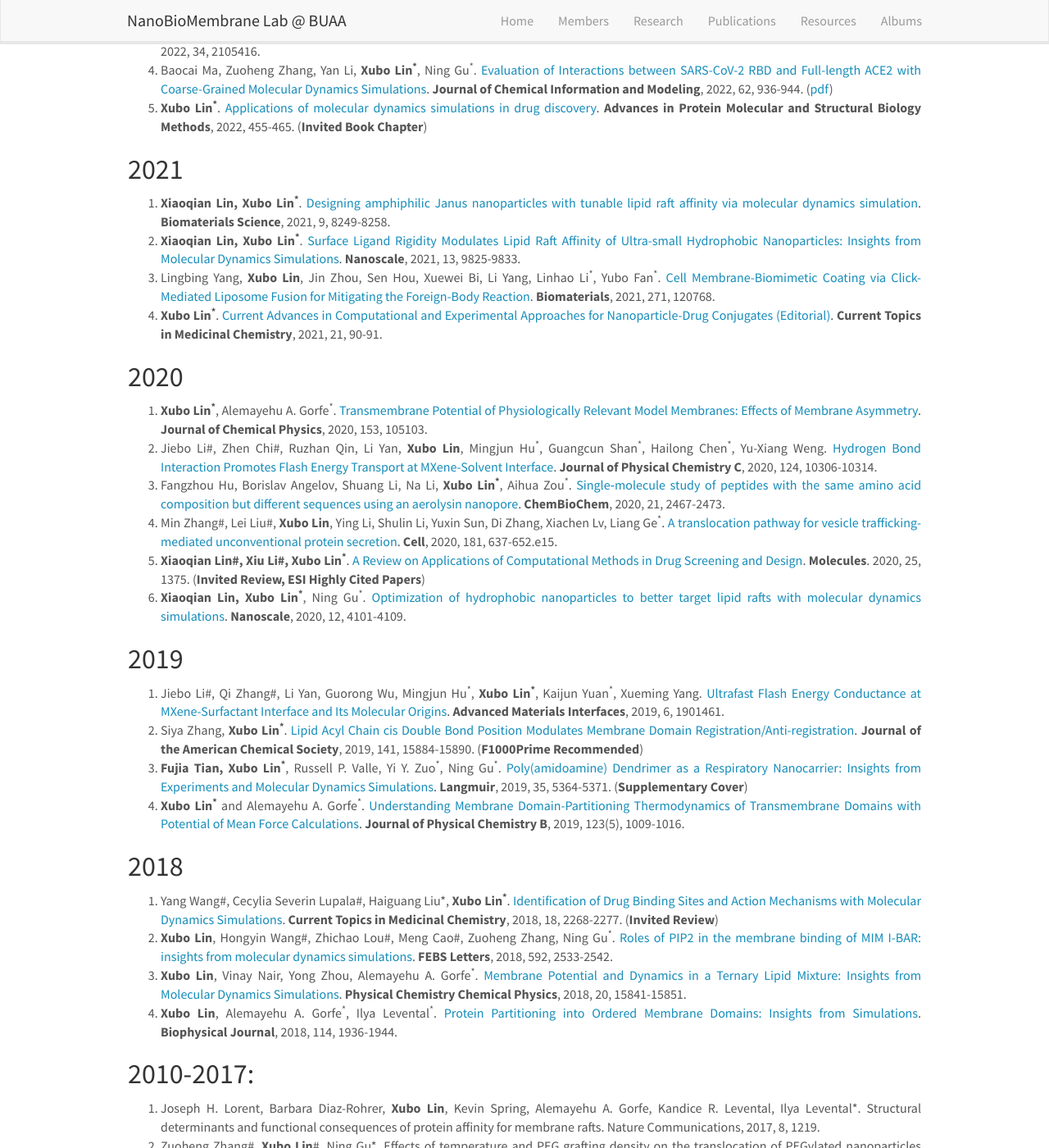
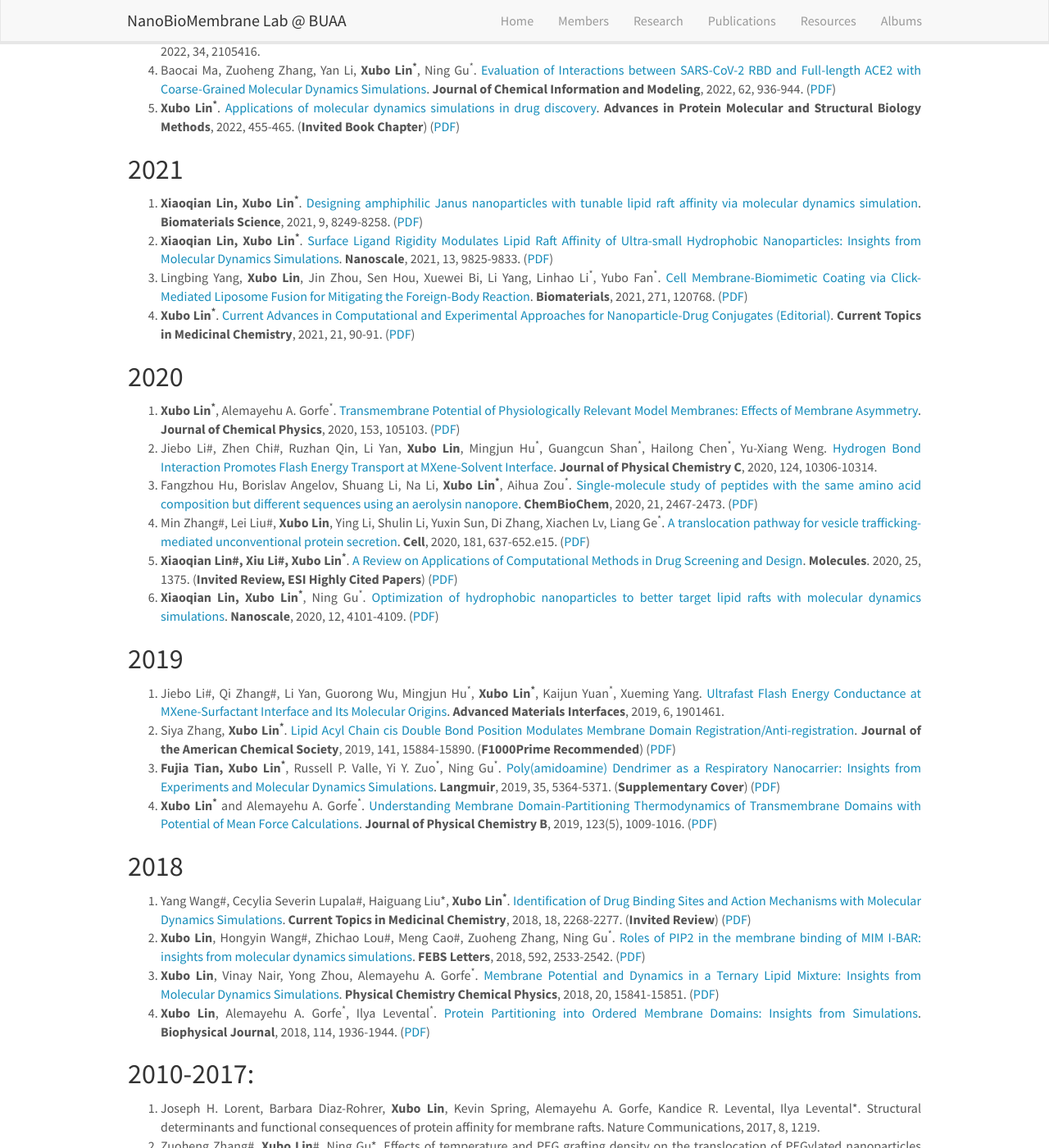
Before and after one commit to linxubo/linxubo.github.io, a Jekyll site: the page built from _pages/publications.md, in a window 1280 px wide and 1400 px high, scrolled down 509 px. Shown: the whole window at 82% size. Built offline with Jekyll 4.4.1, drawn with Linux system fonts in a browser that asks for light colours; nearby versions of some CDN libraries; a script that is not in the unit is left out.

Commit message:
Update publications.md

```diff
--- a/_pages/publications.md
+++ b/_pages/publications.md
@@ -16,36 +16,36 @@ Jump to: [2022](#2022), [2021](#2021), [2020](#2020), [2019](#2019), [2018](#201
 
 ## 2022
 1.	Akkaranunt Supakijsilp, Jing He, **Xubo Lin<sup>*</sup>**, Jian Ye<sup>*</sup>. [Molecular dynamics simulation insights into the cellular uptake of elastic nanoparticles through human pulmonary surfactant](https://pubs.rsc.org/en/content/articlehtml/2022/ra/d2ra03670c). **RSC Advances**, 2022, 12, 24222-24231.
-2.	**Xiu Li, Shiying Zhou, Xubo Lin<sup>*</sup>**. [Molecular View on the Impact of DHA Molecules on Physical Properties of Model Cell Membrane](https://pubs.acs.org/doi/full/10.1021/acs.jcim.2c00074). **Journal of Chemical Information and Modeling**, 2022, 62, 2421-2431. ([pdf]({{ site.baseurl }}/downloads/Papers/JCIM202205.pdf))
+2.	**Xiu Li, Shiying Zhou, Xubo Lin<sup>*</sup>**. [Molecular View on the Impact of DHA Molecules on Physical Properties of Model Cell Membrane](https://pubs.acs.org/doi/full/10.1021/acs.jcim.2c00074). **Journal of Chemical Information and Modeling**, 2022, 62, 2421-2431. ([PDF]({{ site.baseurl }}/downloads/Papers/JCIM202205.pdf))
 3.	Chan Wang, Ying Liu, Xuecheng Qu, Bojing Shi, Qiang Zheng, **Xubo Lin**, Shengyu Chao, Changyong Wang, Jin Zhou, Yu Sun, Gengsheng Mao, Zhou Li<sup>*</sup>. [Ultra‐stretchable and Fast Self‐healing Ionic Hydrogel in Cryogenic Environments for Artificial Nerve Fiber](https://onlinelibrary.wiley.com/doi/abs/10.1002/adma.202105416). **Advanced Materials**, 2022, 34, 2105416.
-4.	Baocai Ma, Zuoheng Zhang, Yan Li, **Xubo Lin<sup>*</sup>**, Ning Gu<sup>*</sup>. [Evaluation of Interactions between SARS-CoV-2 RBD and Full-length ACE2 with Coarse-Grained Molecular Dynamics Simulations](https://pubs.acs.org/doi/abs/10.1021/acs.jcim.1c01306). **Journal of Chemical Information and Modeling**, 2022, 62, 936-944. ([pdf]({{ site.baseurl }}/downloads/Papers/JCIM202202.pdf))
-5.	**Xubo Lin<sup>*</sup>**. [Applications of molecular dynamics simulations in drug discovery](https://www.sciencedirect.com/science/article/pii/B9780323902649000271). **Advances in Protein Molecular and Structural Biology Methods**, 2022, 455-465. (**Invited Book Chapter**)
+4.	Baocai Ma, Zuoheng Zhang, Yan Li, **Xubo Lin<sup>*</sup>**, Ning Gu<sup>*</sup>. [Evaluation of Interactions between SARS-CoV-2 RBD and Full-length ACE2 with Coarse-Grained Molecular Dynamics Simulations](https://pubs.acs.org/doi/abs/10.1021/acs.jcim.1c01306). **Journal of Chemical Information and Modeling**, 2022, 62, 936-944. ([PDF]({{ site.baseurl }}/downloads/Papers/JCIM202202.pdf))
+5.	**Xubo Lin<sup>*</sup>**. [Applications of molecular dynamics simulations in drug discovery](https://www.sciencedirect.com/science/article/pii/B9780323902649000271). **Advances in Protein Molecular and Structural Biology Methods**, 2022, 455-465. (**Invited Book Chapter**) ([PDF]({{ site.baseurl }}/downloads/Papers/Elsevier-Book2022-Chapter27.pdf))
 
 ## 2021
-1.	**Xiaoqian Lin, Xubo Lin<sup>*</sup>**. [Designing amphiphilic Janus nanoparticles with tunable lipid raft affinity via molecular dynamics simulation](https://pubs.rsc.org/en/content/articlehtml/2021/bm/d1bm01364e). **Biomaterials Science**, 2021, 9, 8249-8258.
-2.	**Xiaoqian Lin, Xubo Lin<sup>*</sup>**. [Surface Ligand Rigidity Modulates Lipid Raft Affinity of Ultra-small Hydrophobic Nanoparticles: Insights from Molecular Dynamics Simulations](https://pubs.rsc.org/en/content/articlehtml/2021/nr/d1nr01563j). **Nanoscale**, 2021, 13, 9825-9833.
-3.	Lingbing Yang, **Xubo Lin**, Jin Zhou, Sen Hou, Xuewei Bi, Li Yang, Linhao Li<sup>*</sup>, Yubo Fan<sup>*</sup>. [Cell Membrane-Biomimetic Coating via Click-Mediated Liposome Fusion for Mitigating the Foreign-Body Reaction](https://www.sciencedirect.com/science/article/pii/S0142961221001241). **Biomaterials**, 2021, 271, 120768.
-4.	**Xubo Lin<sup>*</sup>**. [Current Advances in Computational and Experimental Approaches for Nanoparticle-Drug Conjugates (Editorial)](https://www.ingentaconnect.com/content/ben/ctmc/2021/00000021/00000002/art00003). **Current Topics in Medicinal Chemistry**, 2021, 21, 90-91.
+1.	**Xiaoqian Lin, Xubo Lin<sup>*</sup>**. [Designing amphiphilic Janus nanoparticles with tunable lipid raft affinity via molecular dynamics simulation](https://pubs.rsc.org/en/content/articlehtml/2021/bm/d1bm01364e). **Biomaterials Science**, 2021, 9, 8249-8258. ([PDF]({{ site.baseurl }}/downloads/Papers/Biomaterials Science2021.pdf))
+2.	**Xiaoqian Lin, Xubo Lin<sup>*</sup>**. [Surface Ligand Rigidity Modulates Lipid Raft Affinity of Ultra-small Hydrophobic Nanoparticles: Insights from Molecular Dynamics Simulations](https://pubs.rsc.org/en/content/articlehtml/2021/nr/d1nr01563j). **Nanoscale**, 2021, 13, 9825-9833. ([PDF]({{ site.baseurl }}/downloads/Papers/Nanoscale2021.pdf))
+3.	Lingbing Yang, **Xubo Lin**, Jin Zhou, Sen Hou, Xuewei Bi, Li Yang, Linhao Li<sup>*</sup>, Yubo Fan<sup>*</sup>. [Cell Membrane-Biomimetic Coating via Click-Mediated Liposome Fusion for Mitigating the Foreign-Body Reaction](https://www.sciencedirect.com/science/article/pii/S0142961221001241). **Biomaterials**, 2021, 271, 120768. ([PDF]({{ site.baseurl }}/downloads/Papers/Biomaterials2021.pdf))
+4.	**Xubo Lin<sup>*</sup>**. [Current Advances in Computational and Experimental Approaches for Nanoparticle-Drug Conjugates (Editorial)](https://www.ingentaconnect.com/content/ben/ctmc/2021/00000021/00000002/art00003). **Current Topics in Medicinal Chemistry**, 2021, 21, 90-91. ([PDF]({{ site.baseurl }}/downloads/Papers/CTMC2021.pdf))
 
 ## 2020
-1.	**Xubo Lin<sup>*</sup>**, Alemayehu A. Gorfe<sup>*</sup>. [Transmembrane Potential of Physiologically Relevant Model Membranes: Effects of Membrane Asymmetry](https://aip.scitation.org/doi/abs/10.1063/5.0018303). **Journal of Chemical Physics**, 2020, 153, 105103.
+1.	**Xubo Lin<sup>*</sup>**, Alemayehu A. Gorfe<sup>*</sup>. [Transmembrane Potential of Physiologically Relevant Model Membranes: Effects of Membrane Asymmetry](https://aip.scitation.org/doi/abs/10.1063/5.0018303). **Journal of Chemical Physics**, 2020, 153, 105103. ([PDF]({{ site.baseurl }}/downloads/Papers/JCP2020.pdf))
 2.	Jiebo Li#, Zhen Chi#, Ruzhan Qin, Li Yan, **Xubo Lin**, Mingjun Hu<sup>*</sup>, Guangcun Shan<sup>*</sup>, Hailong Chen<sup>*</sup>, Yu-Xiang Weng. [Hydrogen Bond Interaction Promotes Flash Energy Transport at MXene-Solvent Interface](https://pubs.acs.org/doi/abs/10.1021/acs.jpcc.0c01039). **Journal of Physical Chemistry C**, 2020, 124, 10306-10314.
-3.	Fangzhou Hu, Borislav Angelov, Shuang Li, Na Li, **Xubo Lin<sup>*</sup>**, Aihua Zou<sup>*</sup>. [Single‐molecule study of peptides with the same amino acid composition but different sequences using an aerolysin nanopore](https://chemistry-europe.onlinelibrary.wiley.com/doi/abs/10.1002/cbic.202000119). **ChemBioChem**, 2020, 21, 2467-2473.
-4.	Min Zhang#, Lei Liu#, **Xubo Lin**, Ying Li, Shulin Li, Yuxin Sun, Di Zhang, Xiachen Lv, Liang Ge<sup>*</sup>. [A translocation pathway for vesicle trafficking-mediated unconventional protein secretion](https://www.sciencedirect.com/science/article/pii/S0092867420303238). **Cell**, 2020, 181, 637-652.e15.
-5.	**Xiaoqian Lin#, Xiu Li#, Xubo Lin<sup>*</sup>**. [A Review on Applications of Computational Methods in Drug Screening and Design](https://www.mdpi.com/667452). **Molecules**. 2020, 25, 1375. (**Invited Review, ESI Highly Cited Papers**)
-6.	**Xiaoqian Lin, Xubo Lin<sup>*</sup>**, Ning Gu<sup>*</sup>. [Optimization of hydrophobic nanoparticles to better target lipid rafts with molecular dynamics simulations](https://pubs.rsc.org/en/content/articlehtml/2020/nr/c9nr09226a). **Nanoscale**, 2020, 12, 4101-4109.
+3.	Fangzhou Hu, Borislav Angelov, Shuang Li, Na Li, **Xubo Lin<sup>*</sup>**, Aihua Zou<sup>*</sup>. [Single‐molecule study of peptides with the same amino acid composition but different sequences using an aerolysin nanopore](https://chemistry-europe.onlinelibrary.wiley.com/doi/abs/10.1002/cbic.202000119). **ChemBioChem**, 2020, 21, 2467-2473. ([PDF]({{ site.baseurl }}/downloads/Papers/CBC2020.pdf))
+4.	Min Zhang#, Lei Liu#, **Xubo Lin**, Ying Li, Shulin Li, Yuxin Sun, Di Zhang, Xiachen Lv, Liang Ge<sup>*</sup>. [A translocation pathway for vesicle trafficking-mediated unconventional protein secretion](https://www.sciencedirect.com/science/article/pii/S0092867420303238). **Cell**, 2020, 181, 637-652.e15. ([PDF]({{ site.baseurl }}/downloads/Papers/Cell2020.pdf))
+5.	**Xiaoqian Lin#, Xiu Li#, Xubo Lin<sup>*</sup>**. [A Review on Applications of Computational Methods in Drug Screening and Design](https://www.mdpi.com/667452). **Molecules**. 2020, 25, 1375. (**Invited Review, ESI Highly Cited Papers**) ([PDF]({{ site.baseurl }}/downloads/Papers/Molecules2020.pdf))
+6.	**Xiaoqian Lin, Xubo Lin<sup>*</sup>**, Ning Gu<sup>*</sup>. [Optimization of hydrophobic nanoparticles to better target lipid rafts with molecular dynamics simulations](https://pubs.rsc.org/en/content/articlehtml/2020/nr/c9nr09226a). **Nanoscale**, 2020, 12, 4101-4109. ([PDF]({{ site.baseurl }}/downloads/Papers/Nanoscale2020.pdf))
 
 ## 2019
 1.	Jiebo Li#, Qi Zhang#, Li Yan, Guorong Wu, Mingjun Hu<sup>*</sup>, **Xubo Lin<sup>*</sup>**, Kaijun Yuan<sup>*</sup>, Xueming Yang. [Ultrafast Flash Energy Conductance at MXene-Surfactant Interface and Its Molecular Origins](https://onlinelibrary.wiley.com/doi/abs/10.1002/admi.201901461). **Advanced Materials Interfaces**, 2019, 6, 1901461.
-2.	Siya Zhang, **Xubo Lin<sup>*</sup>**. [Lipid Acyl Chain cis Double Bond Position Modulates Membrane Domain Registration/Anti-registration](https://pubs.acs.org/doi/abs/10.1021/jacs.9b06977). **Journal of the American Chemical Society**, 2019, 141, 15884-15890. (**F1000Prime Recommended**)
-3.	**Fujia Tian, Xubo Lin<sup>*</sup>**, Russell P. Valle, Yi Y. Zuo<sup>*</sup>, Ning Gu<sup>*</sup>. [Poly(amidoamine) Dendrimer as a Respiratory Nanocarrier: Insights from Experiments and Molecular Dynamics Simulations](https://pubs.acs.org/doi/abs/10.1021/acs.langmuir.9b00434). **Langmuir**, 2019, 35, 5364-5371. (**Supplementary Cover**)
-4.	**Xubo Lin<sup>*</sup>** and Alemayehu A. Gorfe<sup>*</sup>. [Understanding Membrane Domain-Partitioning Thermodynamics of Transmembrane Domains with Potential of Mean Force Calculations](https://pubs.acs.org/doi/abs/10.1021/acs.jpcb.8b10148). **Journal of Physical Chemistry B**, 2019, 123(5), 1009-1016.
+2.	Siya Zhang, **Xubo Lin<sup>*</sup>**. [Lipid Acyl Chain cis Double Bond Position Modulates Membrane Domain Registration/Anti-registration](https://pubs.acs.org/doi/abs/10.1021/jacs.9b06977). **Journal of the American Chemical Society**, 2019, 141, 15884-15890. (**F1000Prime Recommended**) ([PDF]({{ site.baseurl }}/downloads/Papers/JACS2019.pdf))
+3.	**Fujia Tian, Xubo Lin<sup>*</sup>**, Russell P. Valle, Yi Y. Zuo<sup>*</sup>, Ning Gu<sup>*</sup>. [Poly(amidoamine) Dendrimer as a Respiratory Nanocarrier: Insights from Experiments and Molecular Dynamics Simulations](https://pubs.acs.org/doi/abs/10.1021/acs.langmuir.9b00434). **Langmuir**, 2019, 35, 5364-5371. (**Supplementary Cover**) ([PDF]({{ site.baseurl }}/downloads/Papers/Langmuir2019.pdf))
+4.	**Xubo Lin<sup>*</sup>** and Alemayehu A. Gorfe<sup>*</sup>. [Understanding Membrane Domain-Partitioning Thermodynamics of Transmembrane Domains with Potential of Mean Force Calculations](https://pubs.acs.org/doi/abs/10.1021/acs.jpcb.8b10148). **Journal of Physical Chemistry B**, 2019, 123(5), 1009-1016. ([PDF]({{ site.baseurl }}/downloads/Papers/JPCB2019.pdf))
 
 ## 2018
-1.	Yang Wang#, Cecylia Severin Lupala#, Haiguang Liu*, **Xubo Lin<sup>*</sup>**. [Identification of Drug Binding Sites and Action Mechanisms with Molecular Dynamics Simulations](https://www.ingentaconnect.com/content/ben/ctmc/2018/00000018/00000027/art00003). **Current Topics in Medicinal Chemistry**, 2018, 18, 2268-2277. (**Invited Review**)
-2.	**Xubo Lin**, Hongyin Wang#, Zhichao Lou#, Meng Cao#, Zuoheng Zhang, Ning Gu<sup>*</sup>. [Roles of PIP2 in the membrane binding of MIM I-BAR: insights from molecular dynamics simulations](https://febs.onlinelibrary.wiley.com/doi/abs/10.1002/1873-3468.13186). **FEBS Letters**, 2018, 592, 2533-2542.
-3.	**Xubo Lin**, Vinay Nair, Yong Zhou, Alemayehu A. Gorfe<sup>*</sup>. [Membrane Potential and Dynamics in a Ternary Lipid Mixture: Insights from Molecular Dynamics Simulations](https://pubs.rsc.org/en/content/articlehtml/2018/cp/c8cp01629a). **Physical Chemistry Chemical Physics**, 2018, 20, 15841-15851.
-4.	**Xubo Lin**, Alemayehu A. Gorfe<sup>*</sup>, Ilya Levental<sup>*</sup>. [Protein Partitioning into Ordered Membrane Domains: Insights from Simulations](https://www.sciencedirect.com/science/article/pii/S0006349518303874). **Biophysical Journal**, 2018, 114, 1936-1944.
+1.	Yang Wang#, Cecylia Severin Lupala#, Haiguang Liu*, **Xubo Lin<sup>*</sup>**. [Identification of Drug Binding Sites and Action Mechanisms with Molecular Dynamics Simulations](https://www.ingentaconnect.com/content/ben/ctmc/2018/00000018/00000027/art00003). **Current Topics in Medicinal Chemistry**, 2018, 18, 2268-2277. (**Invited Review**) ([PDF]({{ site.baseurl }}/downloads/Papers/CTMC2018.pdf))
+2.	**Xubo Lin**, Hongyin Wang#, Zhichao Lou#, Meng Cao#, Zuoheng Zhang, Ning Gu<sup>*</sup>. [Roles of PIP2 in the membrane binding of MIM I-BAR: insights from molecular dynamics simulations](https://febs.onlinelibrary.wiley.com/doi/abs/10.1002/1873-3468.13186). **FEBS Letters**, 2018, 592, 2533-2542. ([PDF]({{ site.baseurl }}/downloads/Papers/FEBS Letters 2018.pdf))
+3.	**Xubo Lin**, Vinay Nair, Yong Zhou, Alemayehu A. Gorfe<sup>*</sup>. [Membrane Potential and Dynamics in a Ternary Lipid Mixture: Insights from Molecular Dynamics Simulations](https://pubs.rsc.org/en/content/articlehtml/2018/cp/c8cp01629a). **Physical Chemistry Chemical Physics**, 2018, 20, 15841-15851. ([PDF]({{ site.baseurl }}/downloads/Papers/PCCP 2018.pdf))
+4.	**Xubo Lin**, Alemayehu A. Gorfe<sup>*</sup>, Ilya Levental<sup>*</sup>. [Protein Partitioning into Ordered Membrane Domains: Insights from Simulations](https://www.sciencedirect.com/science/article/pii/S0006349518303874). **Biophysical Journal**, 2018, 114, 1936-1944. ([PDF]({{ site.baseurl }}/downloads/Papers/BJ2018.pdf))
 
 ## 2010-2017:
 1. Joseph H.  Lorent, Barbara Diaz-Rohrer, **Xubo Lin**, Kevin Spring, Alemayehu A. Gorfe, Kandice R. Levental, Ilya Levental*. Structural determinants and functional consequences of protein affinity for membrane rafts. Nature Communications, 2017, 8, 1219.
```
